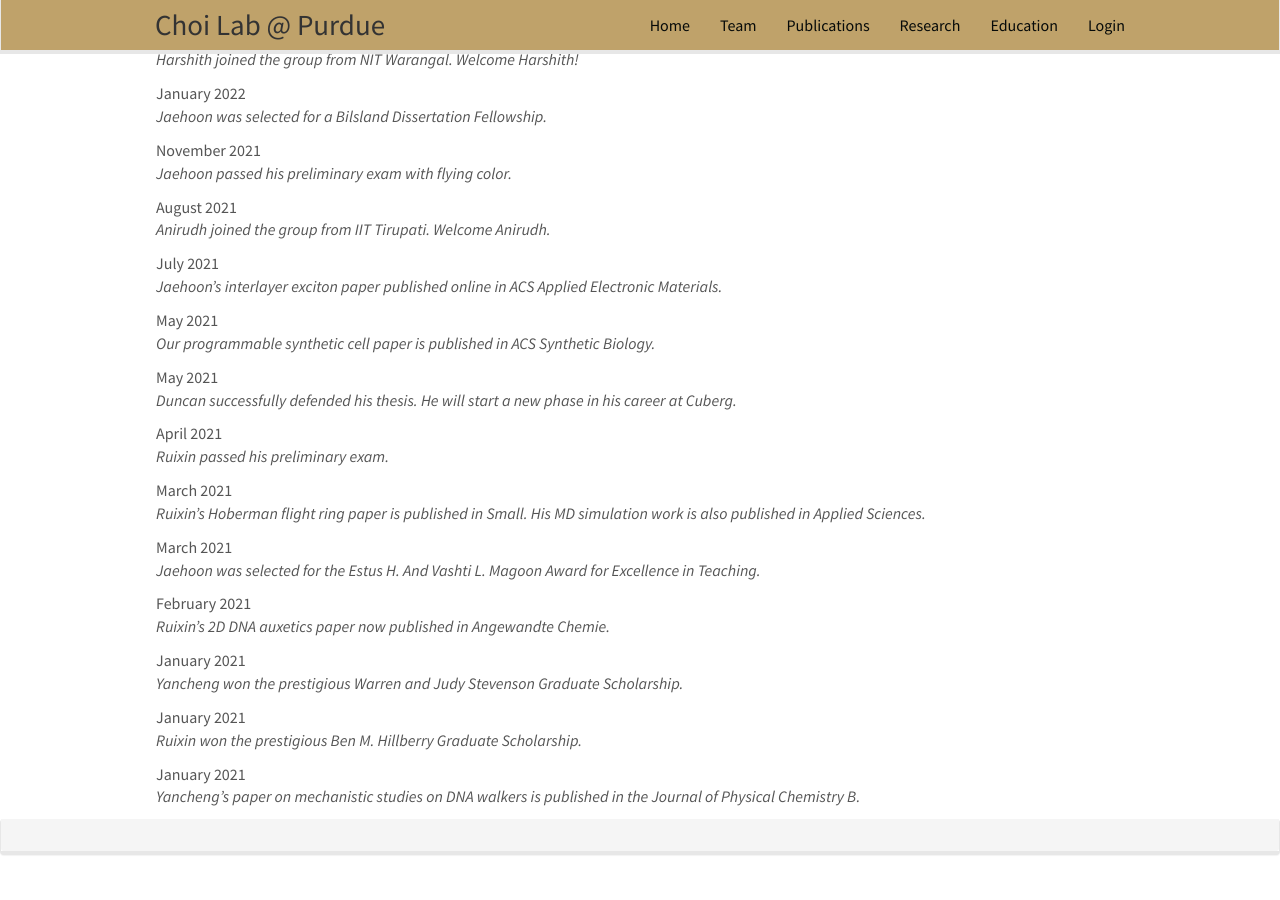
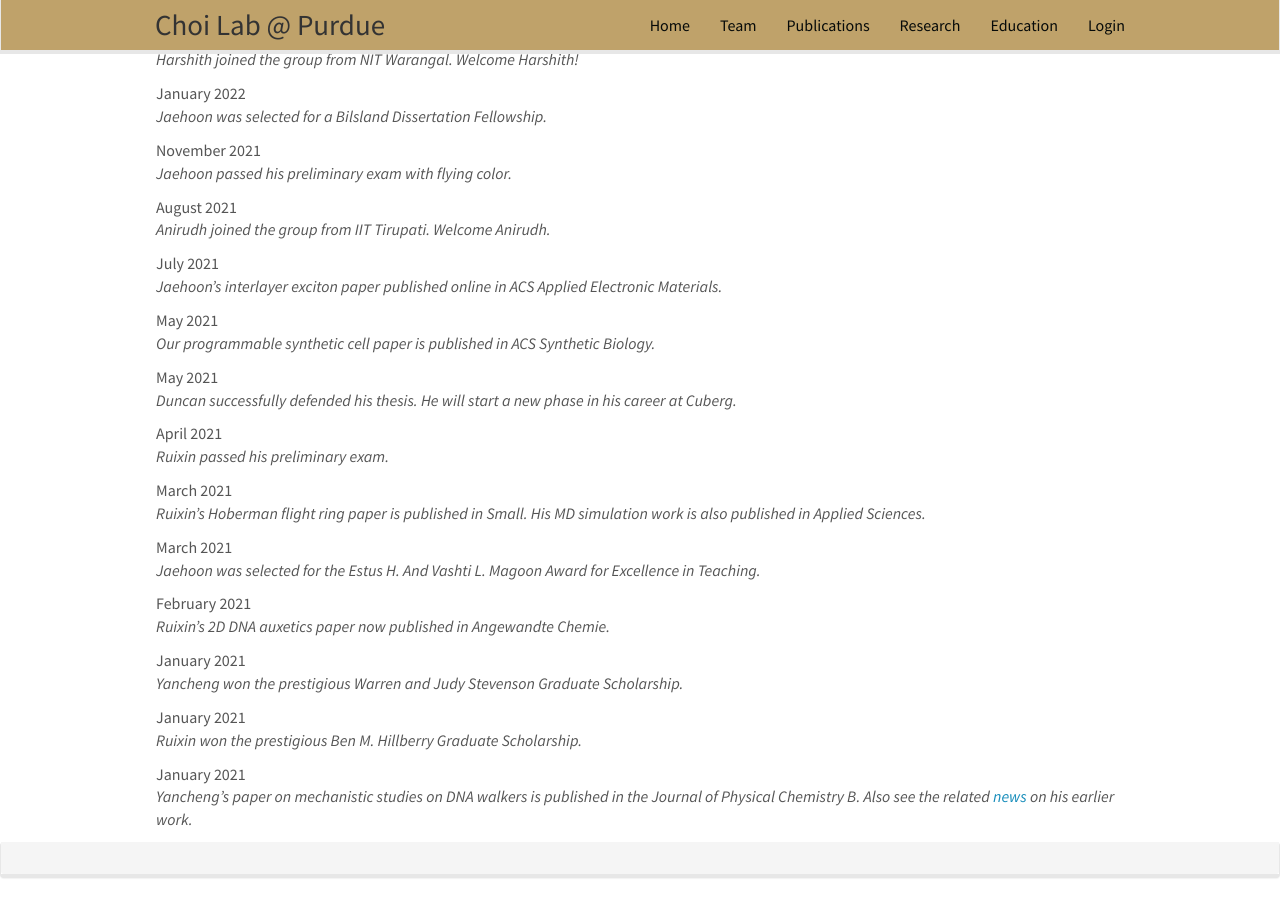
Before and after one commit to choidnalab/choidnalab.github.io, a Jekyll site: the page built from _pages/allnews.md, in a window 1280 px wide and 900 px high, scrolled down 939 px. Built offline with Jekyll 4.4.1, drawn with Linux system fonts in a browser that asks for light colours; nearby versions of some CDN libraries; before the commit the page ends 1816 px from its top, so only the background shows below that.

Commit message:
Update news.yml

```diff
--- a/_data/news.yml
+++ b/_data/news.yml
@@ -80,4 +80,4 @@
   headline: Ruixin won the prestigious Ben M. Hillberry Graduate Scholarship.
 
 - date: January 2021
-  headline: Yancheng’s paper on mechanistic studies on DNA walkers is published in the Journal of Physical Chemistry B.
+  headline: Yancheng’s paper on mechanistic studies on DNA walkers is published in the Journal of Physical Chemistry B. Also see the related <a href="{{ https://engineering.purdue.edu/ME/News/2020/building-dna-that-follows-the-leader }}"> news </a> on his earlier work.
```
